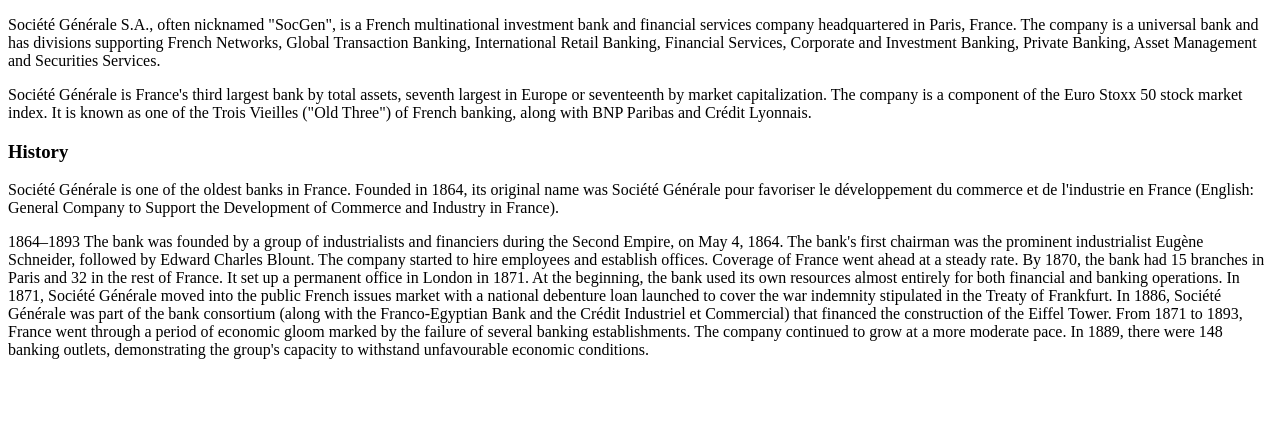
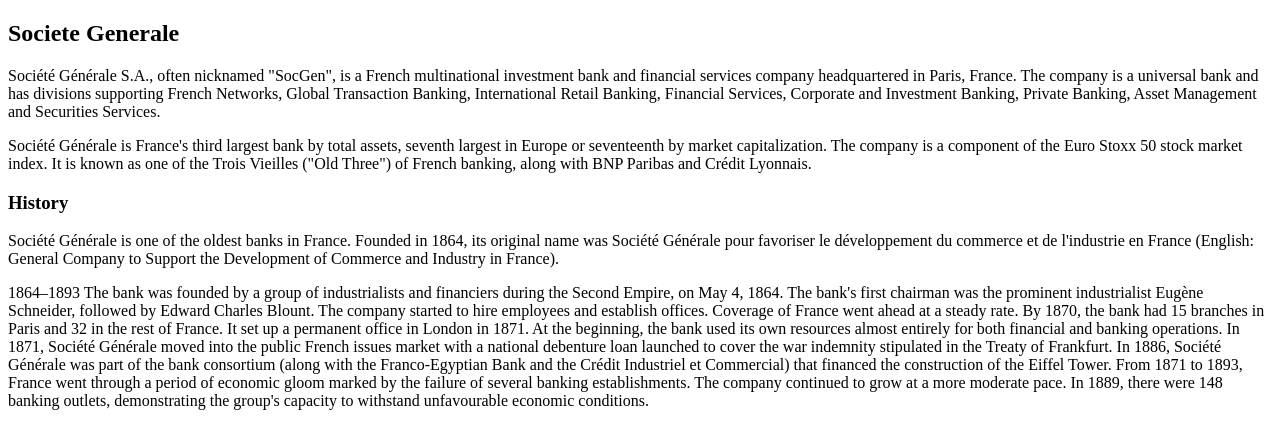
Before and after one commit to nimishvaibhav/intellipaat_capstoneproject, a plain HTML site: page index.html in a window 1280 px wide. Drawn offline with Linux system fonts and the light colour scheme.

Commit message:
Header to index page  by Nimish Vaibhav

```diff
--- a/index.html
+++ b/index.html
@@ -4,7 +4,7 @@
 <title>Societe Generale</title>
 </head>
 <body>
-
+<h2>Societe Generale</h2>
 <p>Société Générale S.A., often nicknamed "SocGen", is a French multinational investment bank and financial services company headquartered in Paris, France. The company is a universal bank and has divisions supporting French Networks, Global Transaction Banking, International Retail Banking, Financial Services, Corporate and Investment Banking, Private Banking, Asset Management and Securities Services.</p>
 
 <p>Société Générale is France's third largest bank by total assets, seventh largest in Europe or seventeenth by market capitalization. The company is a component of the Euro Stoxx 50 stock market index. It is known as one of the Trois Vieilles ("Old Three") of French banking, along with BNP Paribas and Crédit Lyonnais.</p>
```
